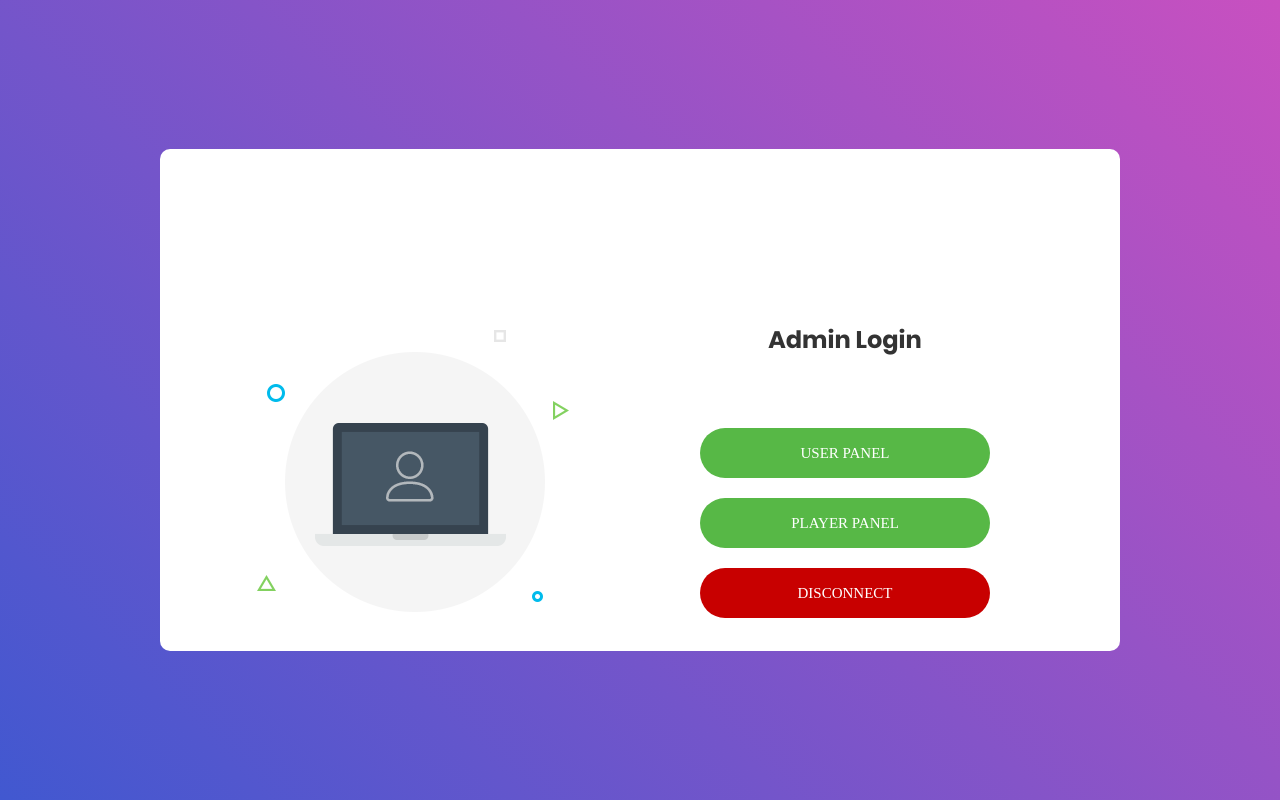
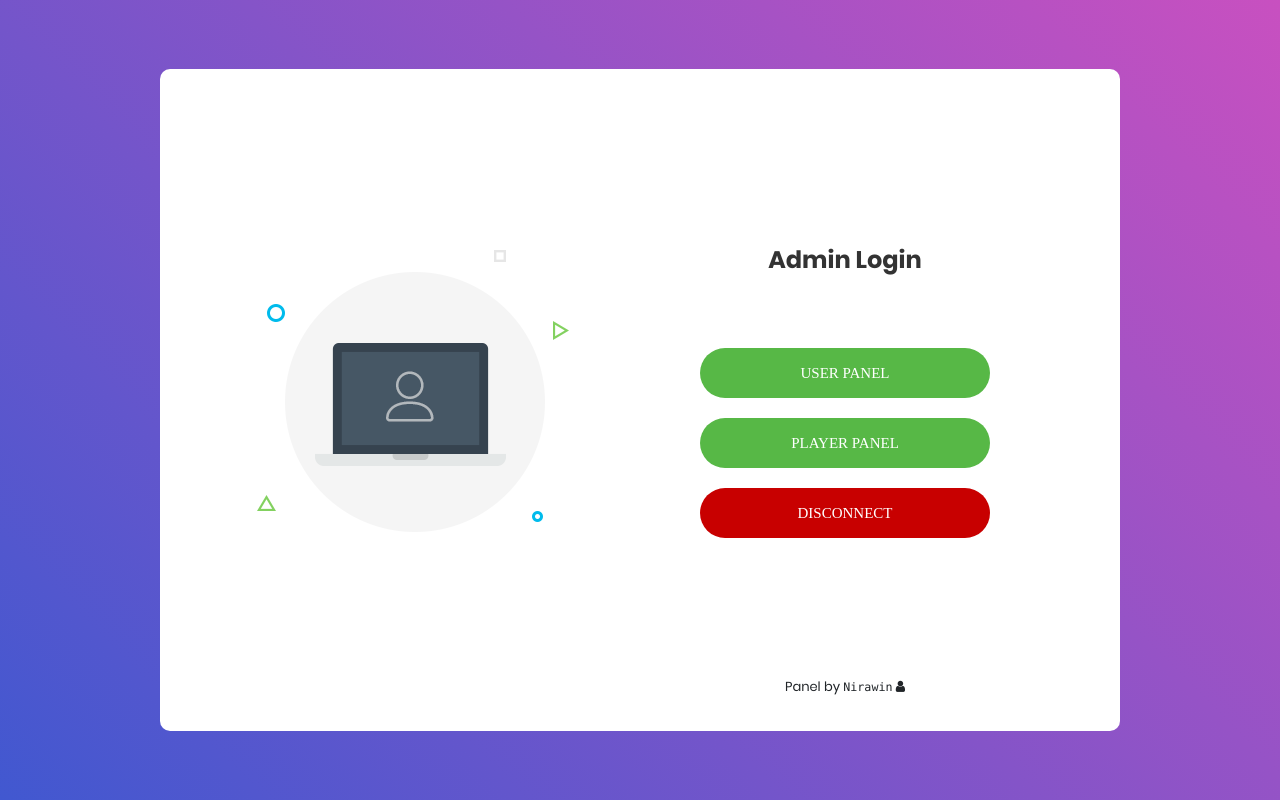
Before and after one commit to TomLorenzi/LifePanel---Arma-Altis-Life, a plain HTML site: page panel.html in a window 1280 px wide. Drawn offline with nearby package versions, Linux system fonts and the light colour scheme; sample sign-in values are in the browser's storage; a web font is replaced by a local one.

Commit message:
add back panel by Nirawin to fix alignment of the form

```diff
--- a/panel.html
+++ b/panel.html
@@ -49,6 +49,12 @@
 					</div>
 					<div class="container-login100-form-btn">
 							<button id="deco" onclick="disconnectBtn()" class="login200-form-btn">Disconnect</button>
+					</div>
+					<div class="text-center p-t-136">
+						<a class="txt2">
+							Panel by <code>Nirawin</code>
+							<i class="fa fa-user"></i>
+						</a>
 					</div>
 				</div>
 			</div>
```
